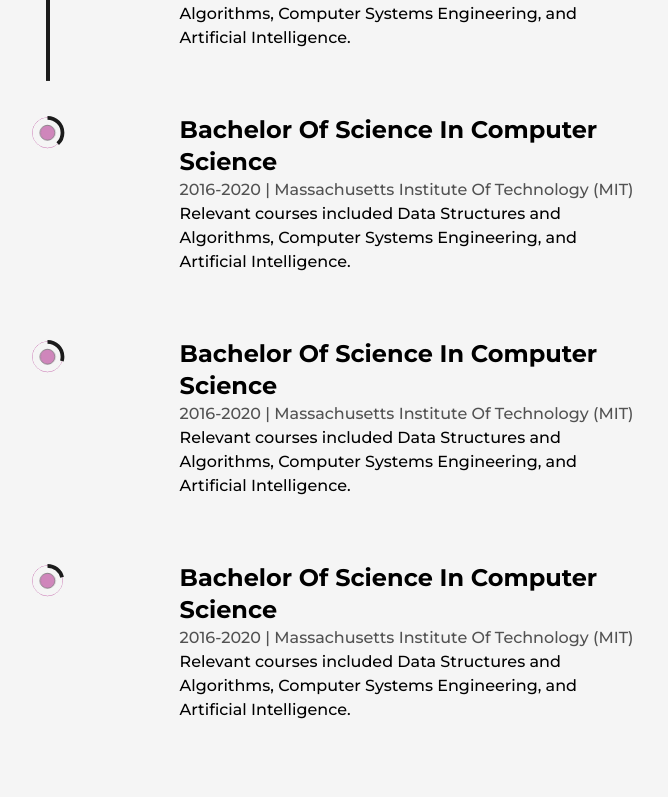
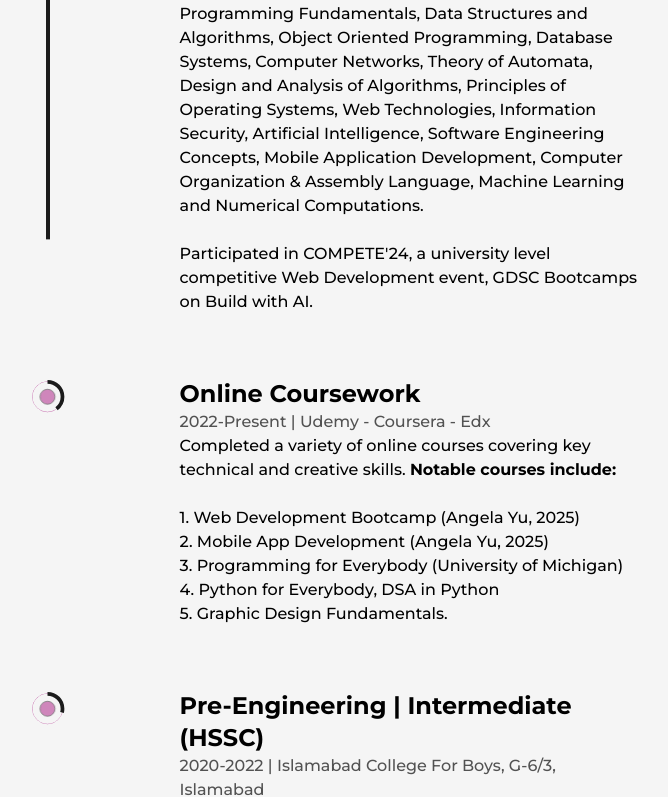
Before and after one commit to Kashan-2912/portfolio-website, a Next.js app: page /about in a window 1280 px wide. Shown: the part 4106-4903 px from the top of the page, without its empty margins (246-914 px from the left). Built offline with nearby package versions, Linux system fonts and the light colour scheme.

Commit message:
Education section completed

```diff
--- a/src/components/Education.jsx
+++ b/src/components/Education.jsx
@@ -17,9 +17,7 @@
         whileInView={{ y: 0 }}
         transition={{ duration: 0.5, type: "spring" }}
       >
-        <h3 className="capitalize text-2xl font-bold">
-          {type}
-        </h3>
+        <h3 className="capitalize text-2xl font-bold">{type}</h3>
         <span className="capitalize font-medium text-dark/75">
           {time} | {place}
         </span>
@@ -39,9 +37,7 @@
 
   return (
     <div className="my-64">
-      <h2 className="font-bold text-8xl mb-32 w-full text-center">
-        Experience
-      </h2>
+      <h2 className="font-bold text-8xl mb-32 w-full text-center">Education</h2>
 
       <div ref={ref} className="w-[75%] mx-auto relative">
         <motion.div
@@ -52,34 +48,75 @@
         <ul className="w-full flex flex-col items-start justify-between ml-4">
           <Details
             type="Bachelor Of Science In Computer Science"
-            time="2016-2020"
-            place="Massachusetts Institute Of Technology (MIT)"
-            info="Relevant courses included Data Structures and Algorithms, Computer Systems Engineering, and Artificial
-Intelligence."
+            time="2022-2026"
+            place={
+              <>
+                Islamabad - Pakistan | <strong>CGPA: 3.50/4.00</strong>
+              </>
+            }
+            info={
+              <>
+                Relevant courses till now include Introduction to ICT,
+                Programming Fundamentals, Data Structures and Algorithms, Object
+                Oriented Programming, Database Systems, Computer Networks,
+                Theory of Automata, Design and Analysis of Algorithms,
+                Principles of Operating Systems, Web Technologies, Information
+                Security, Artificial Intelligence, Software Engineering
+                Concepts, Mobile Application Development, Computer Organization
+                & Assembly Language, Machine Learning and Numerical
+                Computations.
+                <br />
+                <br />
+                Participated in COMPETE'24, a university level competitive Web
+                Development event, GDSC Bootcamps on Build with AI.
+              </>
+            }
           />
 
           <Details
-            type="Bachelor Of Science In Computer Science"
-            time="2016-2020"
-            place="Massachusetts Institute Of Technology (MIT)"
-            info="Relevant courses included Data Structures and Algorithms, Computer Systems Engineering, and Artificial
-Intelligence."
+            type="Online Coursework"
+            time="2022-Present"
+            place="Udemy - Coursera - Edx"
+            info={<>
+                Completed a variety of online courses covering key technical and creative skills. <strong>Notable courses include:</strong>
+                <br />
+                <br />
+                1. Web Development Bootcamp (Angela Yu, 2025)<br />
+                2. Mobile App Development (Angela Yu, 2025)<br />
+                3. Programming for Everybody (University of Michigan)<br />
+                4. Python for Everybody, DSA in Python<br />
+                5. Graphic Design Fundamentals.
+            </>}
           />
 
           <Details
-            type="Bachelor Of Science In Computer Science"
-            time="2016-2020"
-            place="Massachusetts Institute Of Technology (MIT)"
-            info="Relevant courses included Data Structures and Algorithms, Computer Systems Engineering, and Artificial
-Intelligence."
+            type="Pre-Engineering | Intermediate (HSSC)"
+            time="2020-2022"
+            place="Islamabad College for Boys, G-6/3, Islamabad"
+            info={
+              <>
+                Secured <strong>93%</strong> marks in the Federal Board
+                examinations, demonstrating strong academic performance in core
+                subjects like Mathematics, Physics, and Chemistry. Developed a
+                solid foundation for further studies in engineering and
+                technology.
+              </>
+            }
           />
 
           <Details
-            type="Bachelor Of Science In Computer Science"
-            time="2016-2020"
-            place="Massachusetts Institute Of Technology (MIT)"
-            info="Relevant courses included Data Structures and Algorithms, Computer Systems Engineering, and Artificial
-Intelligence."
+            type="Secondary School | SSC"
+            time="2018-2020"
+            place="Islamabad Model School for Boys, G-6/4."
+            info={
+              <>
+                Achieved <strong>96%</strong> marks in the Federal Board SSC
+                examinations, with exceptional performance in core science
+                subjects like Physics and Mathematics. Built a strong academic
+                foundation and <strong>ranked number 1</strong> in the
+                institution.
+              </>
+            }
           />
         </ul>
       </div>
```
